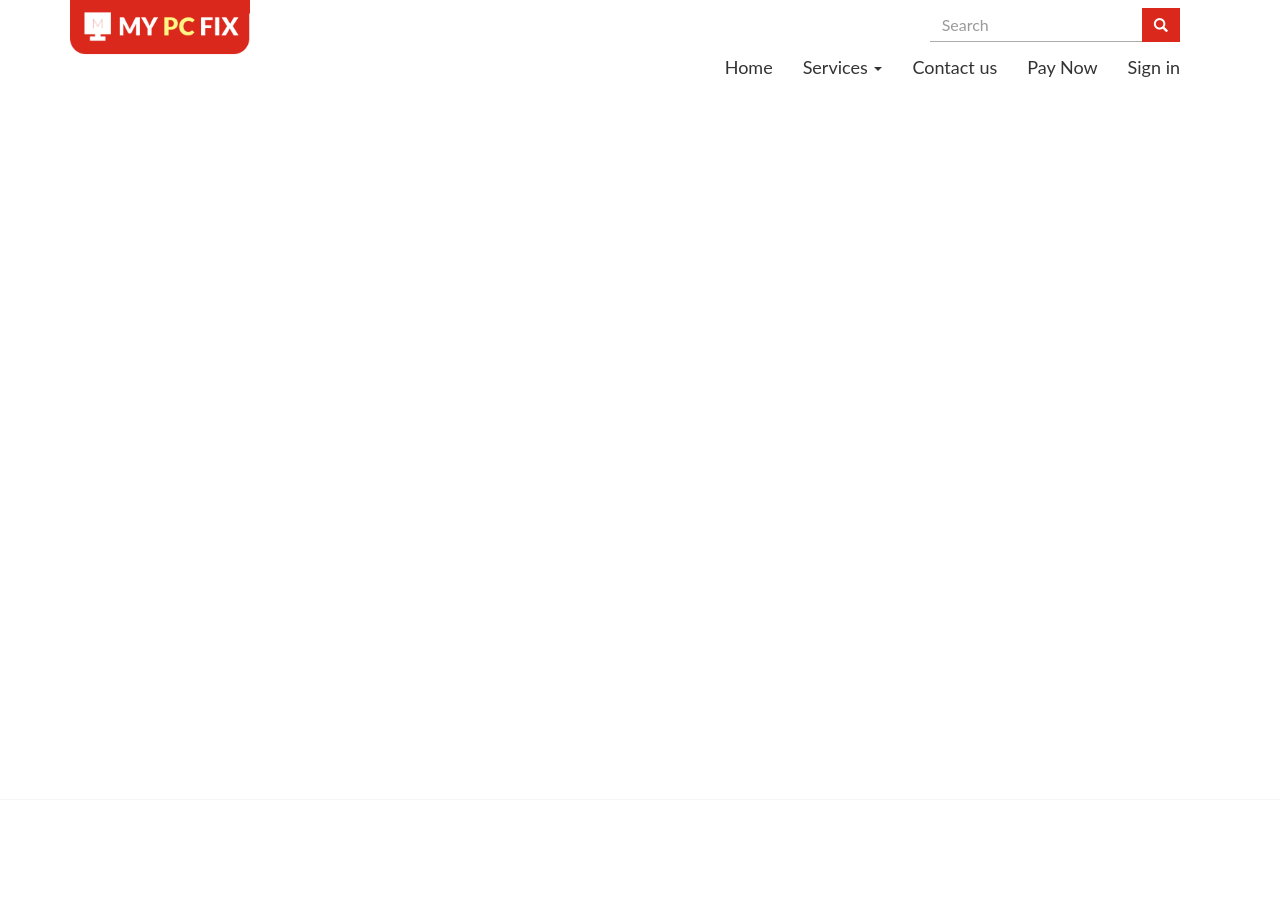
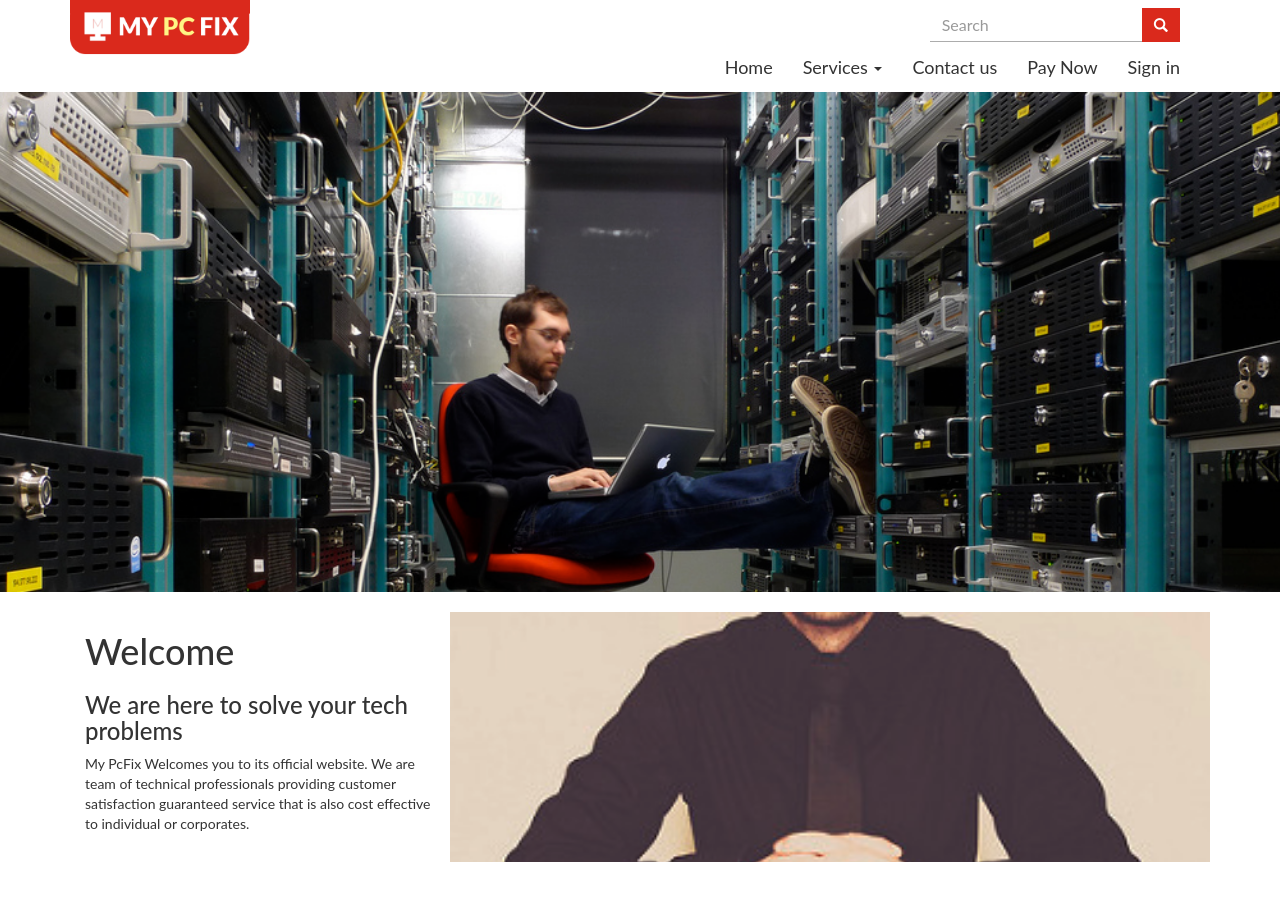
Before and after one commit to Gauravjeetsingh/mypcfix-website, a plain HTML site: page index.html in a window 1280 px wide. Before the commit the page ends 800 px from the top, so only its background shows below. Drawn offline with nearby package versions, Linux system fonts and the light colour scheme; files that its build step writes are made by us from their sources.

Commit message:
added content

```diff
--- a/css/style.css
+++ b/css/style.css
@@ -12,12 +12,25 @@ a:focus{
 	background-color:#a52016 !IMPORTANT;
 }
 
-
+.slideshow{
+    height: 500px;
+    background: url('../images/tech1.jpg') no-repeat;
+    background-size: cover;
+}
 
 .navbar-nav a{
 	font-size:18px;
 }
 
+.welcome-message{
+	margin-top:20px;
+}
+
+.welcome-image{
+	height:250px;
+	background:url('../images/members.jpg') no-repeat;
+	background-size:cover;
+}
 
 .search-box{
 	border:none;
--- a/index.html
+++ b/index.html
@@ -49,6 +49,22 @@
 	</div><!--end container-->
  </div>	<!--end row-->
 
+
+<div class="row slideshow">
+</div>
+
+<div class="row welcome-message">
+	<div class="container">
+		<div class="col-md-4">
+			<h1>Welcome</h1>
+			<h3>We are here to solve your tech problems</h3>
+			<p>My PcFix Welcomes you to its official website. We are team of technical professionals providing customer satisfaction guaranteed service that is also cost effective to individual or corporates.</p>
+		</div>
+		<div class="col-md-8 welcome-image">
+		</div>
+	</div>
+</div>
+
 <footer class="footer">
 	<div class="container">
 		<div class="row">
```
Also changed, not shown: images/tech1.jpg (added).
